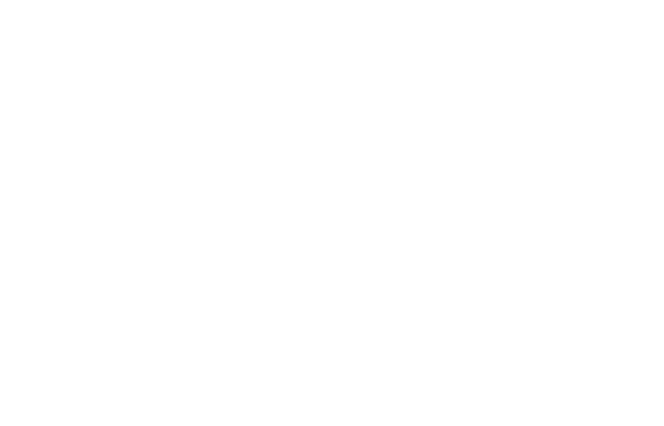
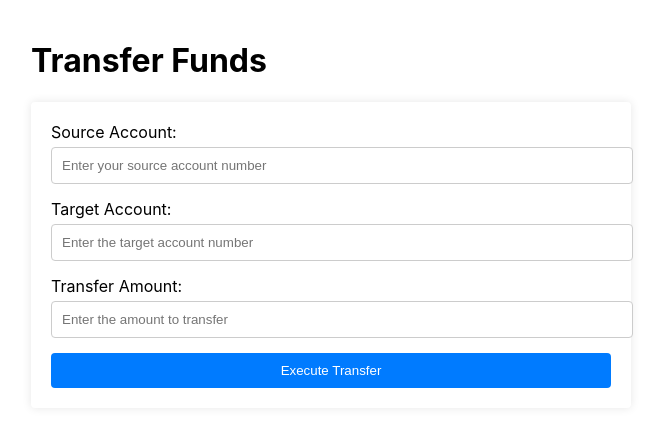
Before and after one commit to chirag23177/Bank-Management-System, a React (Create React App) app in the folder bank-frontend/: page /transfer-funds in a window 1280 px wide. Before the commit this address had no page. Shown: the top 426 px of the page, without its empty margins (309-973 px from the left). Built offline with nearby package versions, Linux system fonts and the light colour scheme.

Commit message:
Implemented Transfer Fund Functionality

```diff
--- a/bank-frontend/src/App.js
+++ b/bank-frontend/src/App.js
@@ -4,6 +4,7 @@
 import CustomerDashboard from './components/CustomerDashboard';
 import EmployeeDashboard from './components/EmployeeDashboard';
 import CustomQuery from './components/CustomQuery';
+import TransferFunds from './components/TransferFunds'; // Import the new component
 
 function App() {
   return (
@@ -13,6 +14,7 @@
         <Route path="/customer-dashboard/:customerId" element={<CustomerDashboard />} />
         <Route path="/employee-dashboard/:employeeId" element={<EmployeeDashboard />} />
         <Route path="/custom-query" element={<CustomQuery />} />
+        <Route path="/transfer-funds" element={<TransferFunds />} />  {/* New Route */}
       </Routes>
     </Router>
   );
--- a/bank-frontend/src/components/CustomerDashboard.js
+++ b/bank-frontend/src/components/CustomerDashboard.js
@@ -82,7 +82,7 @@
 
 
 import React, { useEffect, useState } from 'react';
-import { useParams } from 'react-router-dom';
+import { useParams, Link } from 'react-router-dom';
 
 function CustomerDashboard() {
     const { customerId } = useParams();
@@ -188,6 +188,14 @@
                     <p>No loans available.</p>
                 )}
             </section>
+            {/* Link to the Transfer Funds page */}
+            <div style={{ marginTop: '20px' }}>
+                <Link to="/transfer-funds">
+                    <button style={{ padding: '10px 20px', backgroundColor: '#28a745', color: '#fff', border: 'none', cursor: 'pointer' }}>
+                        Transfer Funds
+                    </button>
+                </Link>
+            </div>
         </div>
     );
 }
--- /dev/null
+++ b/bank-frontend/src/components/TransferFunds.js
@@ -0,0 +1,107 @@
+import React, { useState } from 'react';
+import { useNavigate } from 'react-router-dom';
+
+function TransferFunds() {
+  const [sourceAccount, setSourceAccount] = useState('');
+  const [targetAccount, setTargetAccount] = useState('');
+  const [transferAmount, setTransferAmount] = useState('');
+  const [message, setMessage] = useState('');
+  const navigate = useNavigate();
+
+  const handleTransfer = async (e) => {
+    e.preventDefault();
+
+    // Prepare payload
+    const payload = {
+      source_account: sourceAccount,
+      target_account: targetAccount,
+      transfer_amount: parseFloat(transferAmount),
+    };
+
+    try {
+      const response = await fetch('http://localhost:5000/transfer-funds', {
+        method: 'POST',
+        headers: { 'Content-Type': 'application/json' },
+        body: JSON.stringify(payload),
+      });
+      if (response.ok) {
+        const data = await response.json();
+        setMessage(data.message);
+        // Optionally, navigate back to the dashboard after successful transfer
+        // navigate(`/customer-dashboard/${customerId}`); // if you want to go back with a parameter
+      } else {
+        const errorData = await response.json();
+        setMessage(errorData.error || 'Transfer failed');
+      }
+    } catch (error) {
+      console.error('Error during transfer:', error);
+      setMessage('Error: Could not connect to the server.');
+    }
+  };
+
+  return (
+    <div className="container" style={{ maxWidth: '600px', margin: '0 auto', padding: '20px' }}>
+      <header style={{ marginBottom: '20px' }}>
+        <h1>Transfer Funds</h1>
+      </header>
+      <form onSubmit={handleTransfer} style={{ background: '#fff', padding: '20px', borderRadius: '4px', boxShadow: '0 0 10px rgba(0,0,0,0.1)' }}>
+        <div style={{ marginBottom: '15px' }}>
+          <label htmlFor="sourceAccount" style={{ display: 'block', marginBottom: '5px' }}>
+            Source Account:
+          </label>
+          <input
+            type="text"
+            id="sourceAccount"
+            value={sourceAccount}
+            onChange={(e) => setSourceAccount(e.target.value)}
+            placeholder="Enter your source account number"
+            required
+            style={{ width: '100%', padding: '10px', border: '1px solid #ccc', borderRadius: '4px' }}
+          />
+        </div>
+        <div style={{ marginBottom: '15px' }}>
+          <label htmlFor="targetAccount" style={{ display: 'block', marginBottom: '5px' }}>
+            Target Account:
+          </label>
+          <input
+            type="text"
+            id="targetAccount"
+            value={targetAccount}
+            onChange={(e) => setTargetAccount(e.target.value)}
+            placeholder="Enter the target account number"
+            required
+            style={{ width: '100%', padding: '10px', border: '1px solid #ccc', borderRadius: '4px' }}
+          />
+        </div>
+        <div style={{ marginBottom: '15px' }}>
+          <label htmlFor="transferAmount" style={{ display: 'block', marginBottom: '5px' }}>
+            Transfer Amount:
+          </label>
+          <input
+            type="number"
+            id="transferAmount"
+            value={transferAmount}
+            onChange={(e) => setTransferAmount(e.target.value)}
+            placeholder="Enter the amount to transfer"
+            required
+            step="0.01"
+            style={{ width: '100%', padding: '10px', border: '1px solid #ccc', borderRadius: '4px' }}
+          />
+        </div>
+        <button
+          type="submit"
+          style={{ width: '100%', padding: '10px', backgroundColor: '#007BFF', border: 'none', color: '#fff', cursor: 'pointer', borderRadius: '4px' }}
+        >
+          Execute Transfer
+        </button>
+      </form>
+      {message && (
+        <div style={{ marginTop: '20px', padding: '10px', backgroundColor: '#f8f9fa', borderRadius: '4px', textAlign: 'center' }}>
+          {message}
+        </div>
+      )}
+    </div>
+  );
+}
+
+export default TransferFunds;
```
Also changed, not shown: 1 other file (tests, documents, lock files or other folders).
